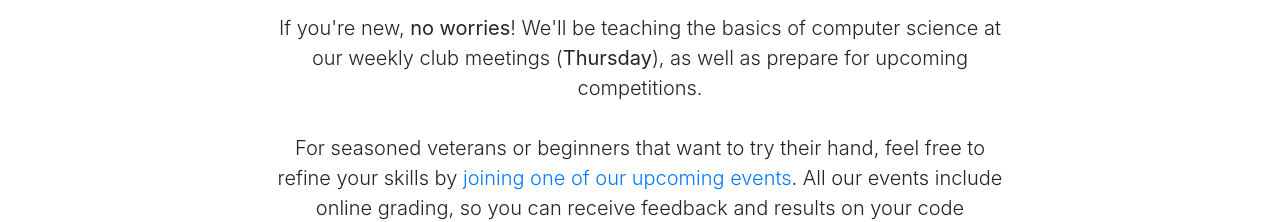
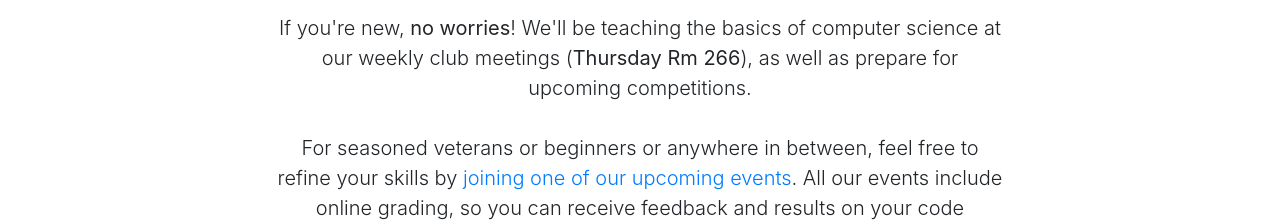
Before and after one commit to redside100/eomcs.club, a website with bundled scripts: page index.html in a window 1280 px wide. Shown: the part 582-804 px from the top of the page. Built offline with nearby package versions, Linux system fonts and the light colour scheme.

Commit message:
Minor text fixes

```diff
--- a/index.html
+++ b/index.html
@@ -68,7 +68,7 @@
           <div class="col-lg-8 mx-auto">
             <h2>Welcome to Earl of March CS!</h2>
 			<p class="lead" style="text-align: center"><i>The official home of EoM Computer Science.</i></p>
-            <p class="lead" style="text-align: center">If you're new, <b>no worries</b>! We'll be teaching the basics of computer science at our weekly club meetings (<b>Thursday</b>), as well as prepare for upcoming competitions.<br><br>For seasoned veterans or beginners that want to try their hand, feel free to refine your skills by <a href="#upcomingevents" class="js-scroll-trigger">joining one of our upcoming events</a>. All our events include online grading, so you can receive feedback and results on your code submissions in real-time.<br><br> If you're in need for some resources, have a look below.</p>
+            <p class="lead" style="text-align: center">If you're new, <b>no worries</b>! We'll be teaching the basics of computer science at our weekly club meetings (<b>Thursday Rm 266</b>), as well as prepare for upcoming competitions.<br><br>For seasoned veterans or beginners or anywhere in between, feel free to refine your skills by <a href="#upcomingevents" class="js-scroll-trigger">joining one of our upcoming events</a>. All our events include online grading, so you can receive feedback and results on your code submissions in real-time.<br><br> If you're in need for some resources, have a look below.</p>
 			<br><hr><br>
 			<h2>Registration is open!</h2><br>
              <iframe src="https://docs.google.com/forms/d/e/1FAIpQLSdQJzjUSBisYQRXzwaz3Ckrm7vbhGPB92FTSCyhiY24-MlFRQ/viewform?embedded=true" width="100%" height="500" frameborder="0" marginheight="0" marginwidth="0">Loading...</iframe>
```
